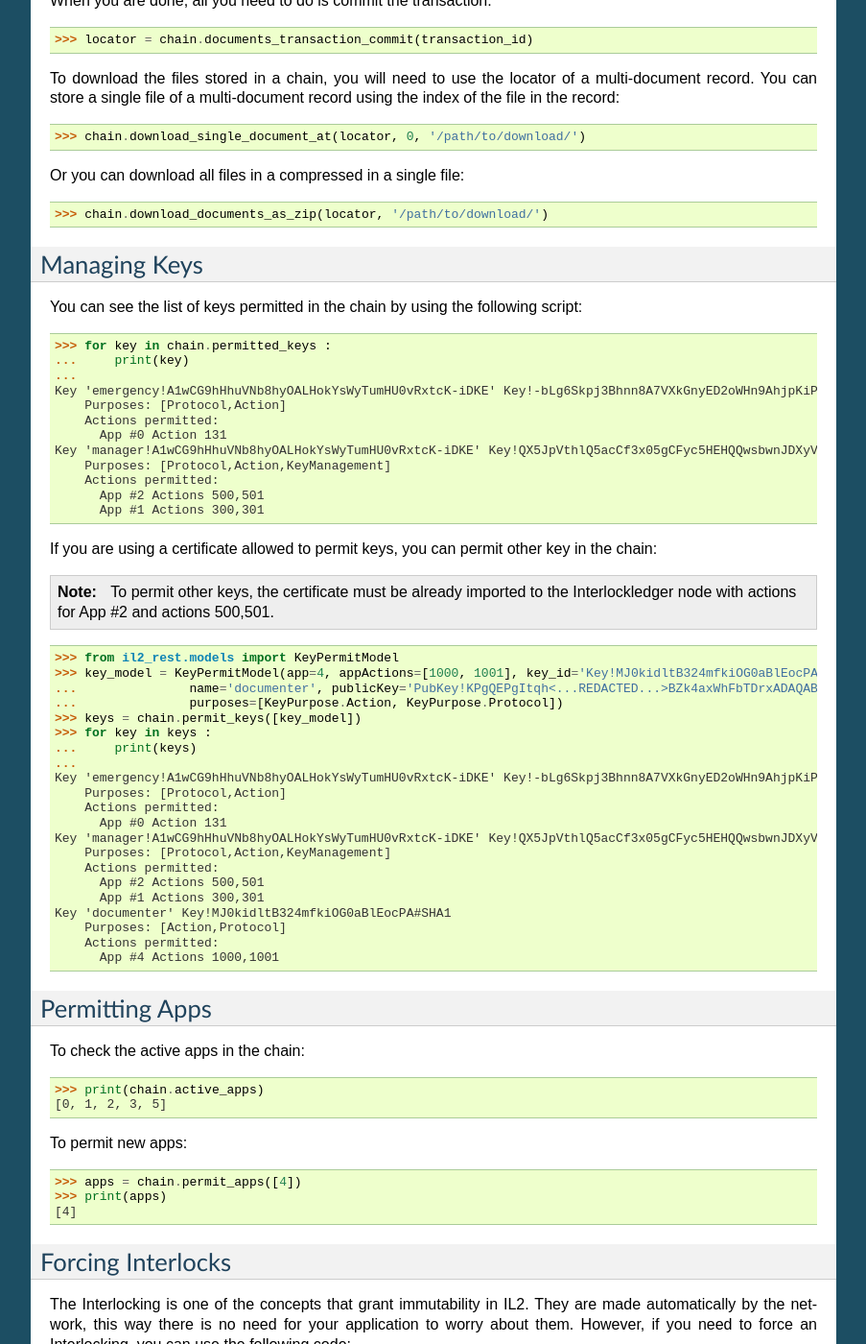
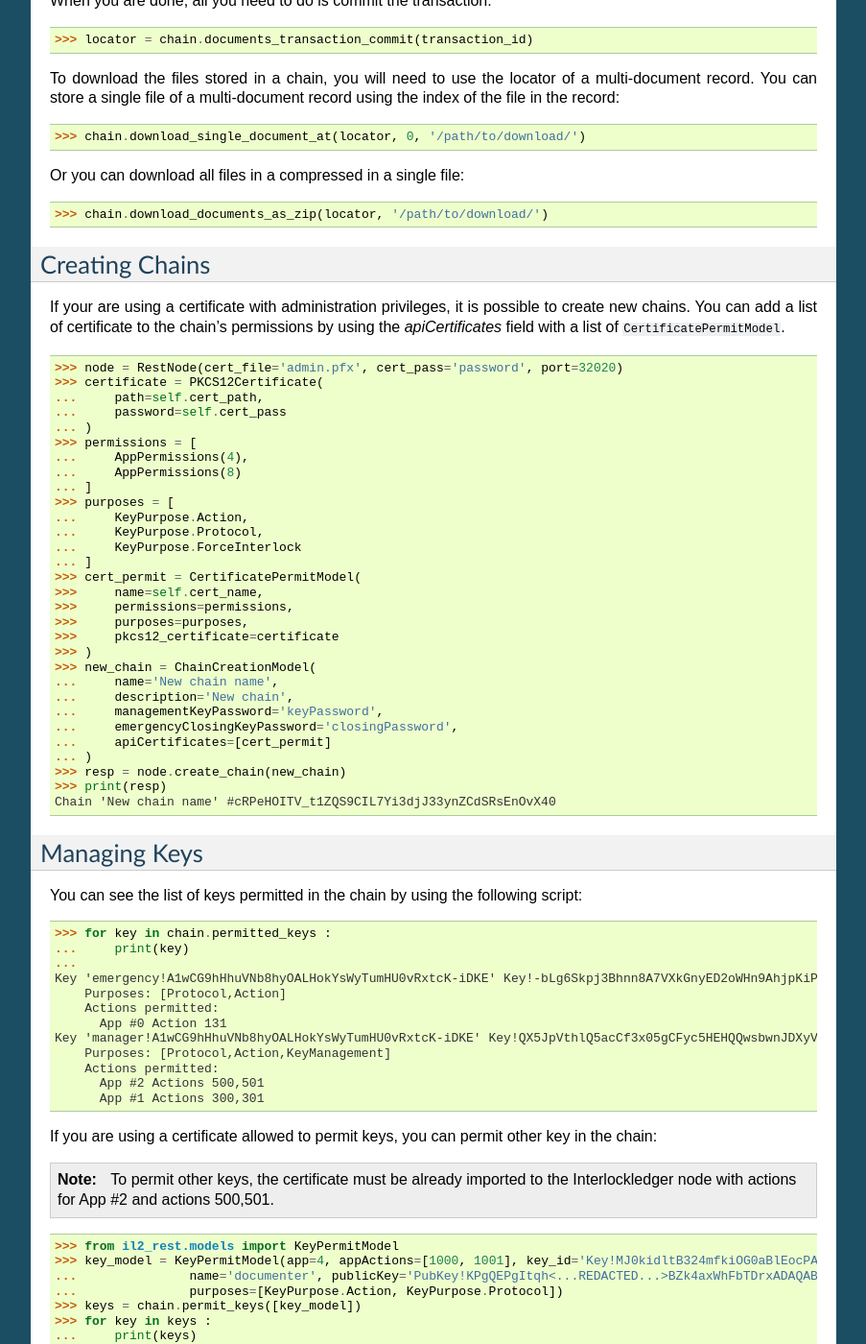
Before and after one commit to interlockledger/interlockledger-rest-client-python, a Sphinx documentation site: the page built from docs/quickstart.rst, in a window 1280 px wide and 1400 px high, scrolled down 1476 px. Shown: the whole window at 96% size, without its empty margins (198-1101 px from the left). Built offline with Sphinx 7.4.7, drawn with Linux system fonts in a browser that asks for light colours.

```diff
--- a/docs/quickstart.rst
+++ b/docs/quickstart.rst
@@ -25,7 +25,8 @@ With the ``RestNode`` class, it is possible to retrieve details of the node, suc
     Roles: Interlocking,Mirror,PeerRegistry,Relay,User
     Chains: 20i...<REDACTED>..._fc, 5rA...<REDACTED>...Pso
 
-To see and store records and documents, you need to use an instance of the ``RestChain``. You can get ``RestChain`` instances by retrieving the list of chains in the network:
+To see and store records and documents, you need to use an instance of the ``RestChain``.
+You can get ``RestChain`` instances by retrieving the list of chains in the network:
 
 .. code-block:: python3
 
@@ -93,7 +94,8 @@ When you are done, all you need to do is commit the transaction:
     >>> locator = chain.documents_transaction_commit(transaction_id)
 
 
-To download the files stored in a chain, you will need to use the locator of a multi-document record. You can store a single file of a multi-document record using the index of the file in the record:
+To download the files stored in a chain, you will need to use the locator of a multi-document record.
+You can store a single file of a multi-document record using the index of the file in the record:
 
 .. code-block:: python3
 
@@ -104,6 +106,45 @@ Or you can download all files in a compressed in a single file:
 .. code-block:: python3
 
     >>> chain.download_documents_as_zip(locator, '/path/to/download/')
+
+Creating Chains
+---------------
+
+If your are using a certificate with administration privileges, it is possible to create new chains.
+You can add a list of certificate to the chain's permissions by using the `apiCertificates` field with a list of ``CertificatePermitModel``.
+
+.. code-block:: python3
+
+    >>> node = RestNode(cert_file='admin.pfx', cert_pass='password', port=32020)
+    >>> certificate = PKCS12Certificate(
+    ...     path=self.cert_path,
+    ...     password=self.cert_pass
+    ... )
+    >>> permissions = [
+    ...     AppPermissions(4),
+    ...     AppPermissions(8)
+    ... ]
+    >>> purposes = [
+    ...     KeyPurpose.Action,
+    ...     KeyPurpose.Protocol,
+    ...     KeyPurpose.ForceInterlock
+    ... ]
+    >>> cert_permit = CertificatePermitModel(
+    >>>     name=self.cert_name,
+    >>>     permissions=permissions,
+    >>>     purposes=purposes,
+    >>>     pkcs12_certificate=certificate
+    >>> )
+    >>> new_chain = ChainCreationModel(
+    ...     name='New chain name',
+    ...     description='New chain',
+    ...     managementKeyPassword='keyPassword',
+    ...     emergencyClosingKeyPassword='closingPassword',
+    ...     apiCertificates=[cert_permit]
+    ... )
+    >>> resp = node.create_chain(new_chain)
+    >>> print(resp)
+    Chain 'New chain name' #cRPeHOITV_t1ZQS9CIL7Yi3djJ33ynZCdSRsEnOvX40
 
 
 Managing Keys
--- a/docs/settingup.rst
+++ b/docs/settingup.rst
@@ -32,3 +32,4 @@ The `il2_rest` package was implemented using Python 3.6.9 and requires the follo
 * requests (2.22.0)
 * uri (2.0.1)
 * pyilint (0.2.0)
+* pyiltags>=0.0.1
```
Also changed, not shown: docs/index.rst (+14 -6 lines), 3 other files.
